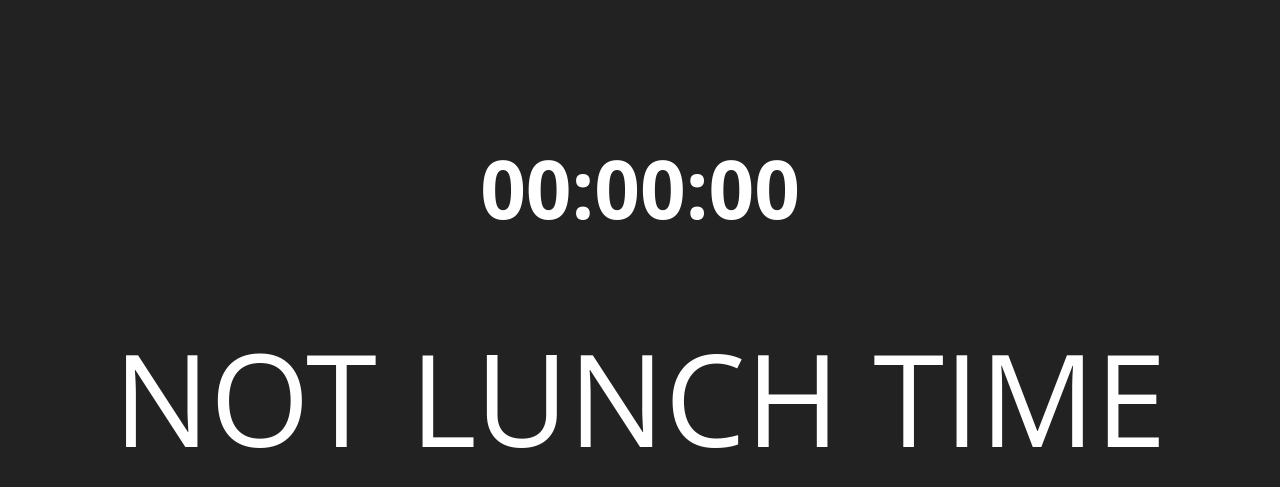
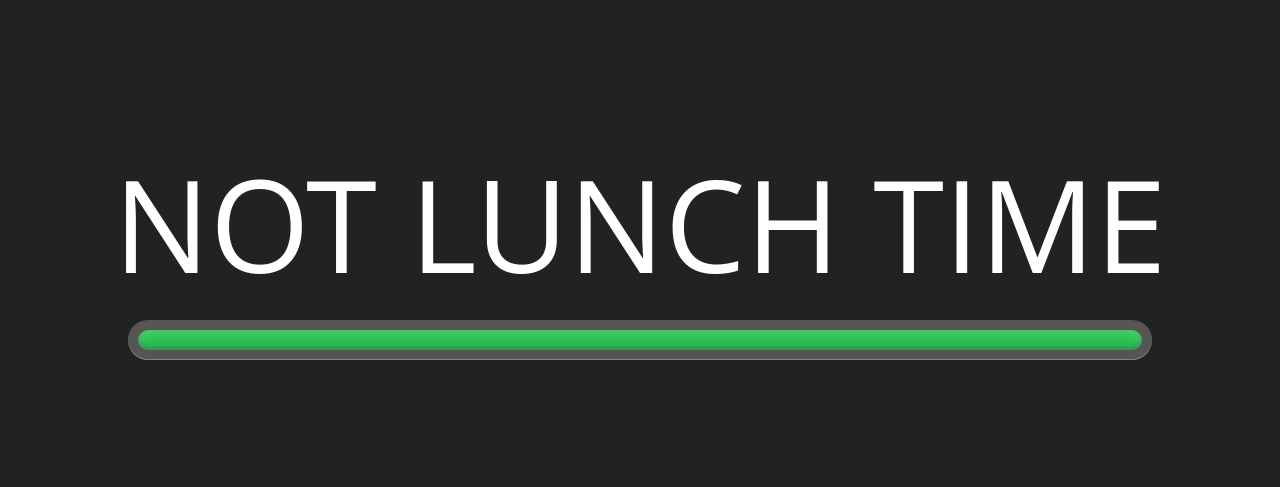
Before and after one commit to skorecky/skorecky.github.io, a Jekyll site: the page lunch/index.html, which Jekyll copies as it is, in a window 1280 px wide. Shown: the top 487 px of the page. Built offline with Jekyll 4.4.1, drawn with Linux system fonts in a browser that asks for light colours.

Commit message:
using a progress bar instead of coutdown clock

```diff
--- a/lunch/index.html
+++ b/lunch/index.html
@@ -12,12 +12,89 @@
       }
       h1 {
         font-size: 5rem;
-
+        display: none;
         text-align:center;
       }
       span {
         display:none;
         text-align:center;
+      }
+      .meter {
+        box-sizing: content-box;
+        height: 20px; /* Can be anything */
+        position: relative;
+        margin:0 10%;
+        background: #555;
+        border-radius: 25px;
+        padding: 10px;
+        box-shadow: inset 0 -1px 1px rgba(255, 255, 255, 0.3);
+      }
+      .meter > span {
+        display: block;
+        height: 100%;
+        border-radius: 20px;
+        background-color: rgb(43, 194, 83);
+        background-image: linear-gradient(
+          center bottom,
+          rgb(43, 194, 83) 37%,
+          rgb(84, 240, 84) 69%
+        );
+        box-shadow: inset 0 2px 9px rgba(255, 255, 255, 0.3),
+          inset 0 -2px 6px rgba(0, 0, 0, 0.4);
+        position: relative;
+        overflow: hidden;
+      }
+      .meter > span:after,
+      .animate > span > span {
+        content: "";
+        position: absolute;
+        top: 0;
+        left: 0;
+        bottom: 0;
+        right: 0;
+        background-image: linear-gradient(
+          -45deg,
+          rgba(255, 255, 255, 0.2) 25%,
+          transparent 25%,
+          transparent 50%,
+          rgba(255, 255, 255, 0.2) 50%,
+          rgba(255, 255, 255, 0.2) 75%,
+          transparent 75%,
+          transparent
+        );
+        z-index: 1;
+        background-size: 50px 50px;
+        animation: move 2s linear infinite;
+        border-top-right-radius: 8px;
+        border-bottom-right-radius: 8px;
+        border-top-left-radius: 20px;
+        border-bottom-left-radius: 20px;
+        overflow: hidden;
+      }
+
+      .animate > span:after {
+        display: none;
+      }
+
+      @keyframes move {
+        0% {
+          background-position: 0 0;
+        }
+        100% {
+          background-position: 50px 50px;
+        }
+      }
+
+      .orange > span {
+        background-image: linear-gradient(#f1a165, #f36d0a);
+      }
+
+      .red > span {
+        background-image: linear-gradient(#f0a3a3, #f42323);
+      }
+      .nostripes > span > span,
+      .nostripes > span::after {
+        background-image: none;
       }
     </style>
   </head>
@@ -25,6 +102,9 @@
     <h1 class="countdown"></h1>
     <span class="is">LUNCH TIME</span>
     <span class="not">NOT LUNCH TIME</span>
+    <div class="meter">
+      <span class="progress-bar" style="width: 25%;"></span>
+    </div>
     <script type="text/javascript">
 
       var pad = function(n) {
@@ -50,10 +130,59 @@
         var txt = pad(rhours)+":"+pad(rminutes)+":"+pad(rseconds);
         // console.log(txt);
         // If after lunch, do something
+        var progress = timeToProgress(hours);
+        console.log(progress);
         if(hours >= 12) {
           document.querySelector(".countdown").innerText = "00:00:00";
+          document.querySelector(".progress-bar").style.width = "100%"
+          document.querySelector(".meter").classList.add("nostripes")
         } else {
           document.querySelector(".countdown").innerText = txt;
+          document.querySelector(".progress-bar").style.width = progress
+          document.querySelector(".meter").classList.remove("nostripes")
+        }
+      }
+
+      var timeToProgress = function(hour){
+        switch (hour) {
+          case 1:
+            return "5%"
+            break;
+          case 2:
+            return "10%"
+            break;
+          case 3:
+            return "20%"
+            break;
+          case 4:
+            return "30%"
+            break;
+          case 5:
+            return "40%"
+            break;
+          case 6:
+            return "50%"
+            break;
+          case 7:
+            return "60%"
+            break;
+          case 8:
+            return "70%"
+            break;
+          case 9:
+            return "80%"
+            break;
+          case 10:
+            return "90%"
+            break;
+          case 11:
+            return "95%"
+            break;
+          case 12:
+            return "100%"
+            break;
+          default:
+            console.log("timeToProgress error" + hour);
         }
       }
 
@@ -61,9 +190,12 @@
         if(isLunch()){
           document.querySelector("span.is").style.display = "block"
           document.querySelector("span.not").style.display = "none"
+          // document.querySelector(".progress-bar").style.width = "100%"
+          // document.querySelector(".meter").classList.add("nostripes")
         } else {
           document.querySelector("span.is").style.display = "none"
           document.querySelector("span.not").style.display = "block"
+          // document.querySelector(".meter").classList.remove("nostripes")
         }
       };
 
```
